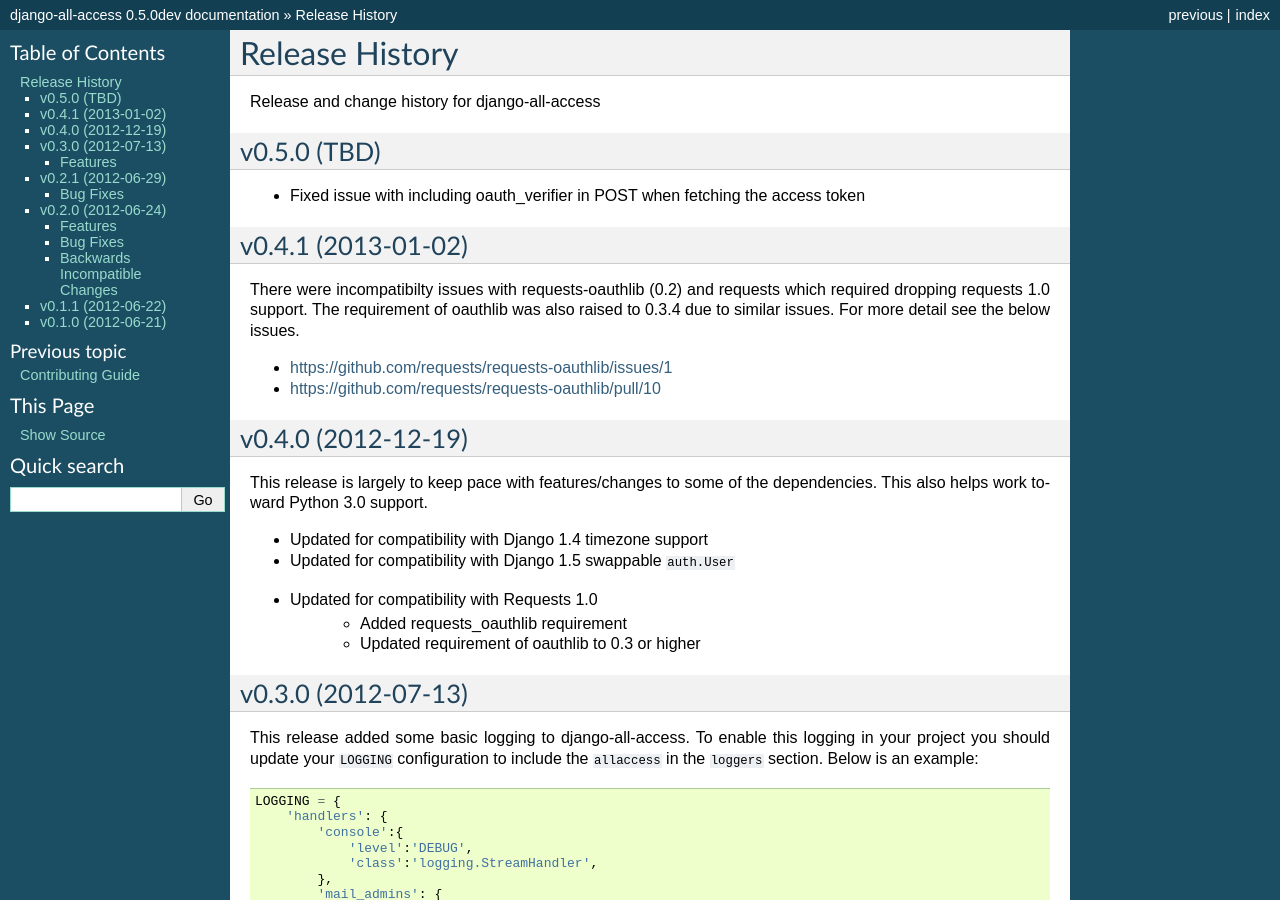
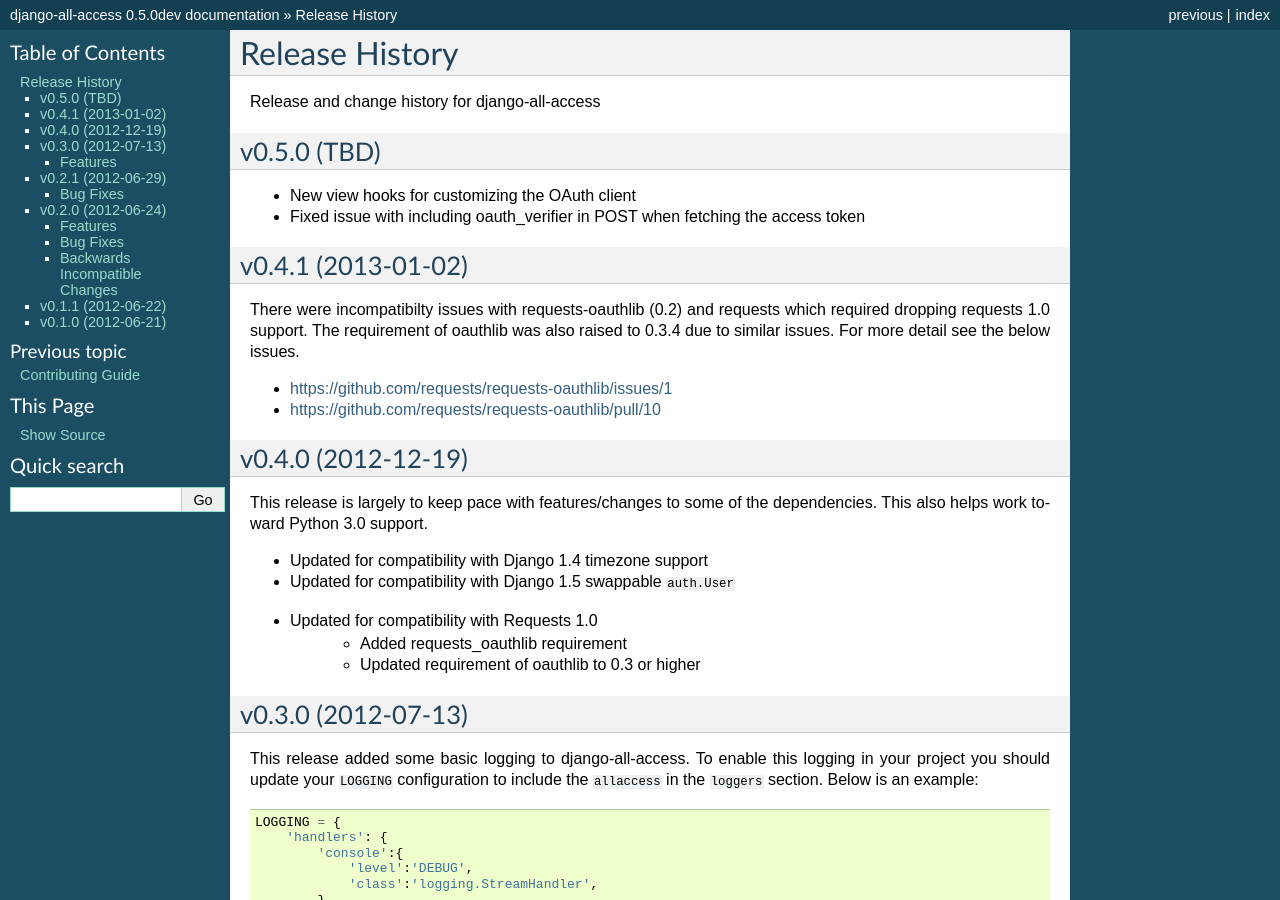
Before and after one commit to mlavin/django-all-access, a Sphinx documentation site: the page built from docs/releases.rst, in a window 1280 px wide and 900 px high. Built offline with Sphinx 7.4.7, drawn with Linux system fonts in a browser that asks for light colours.

Commit message:
Release note on OAuth client.

```diff
--- a/docs/releases.rst
+++ b/docs/releases.rst
@@ -7,6 +7,7 @@
 v0.5.0 (TBD)
 ------------------------------------
 
+- New view hooks for customizing the OAuth client
 - Fixed issue with including oauth_verifier in POST when fetching the access token
 
 
```
